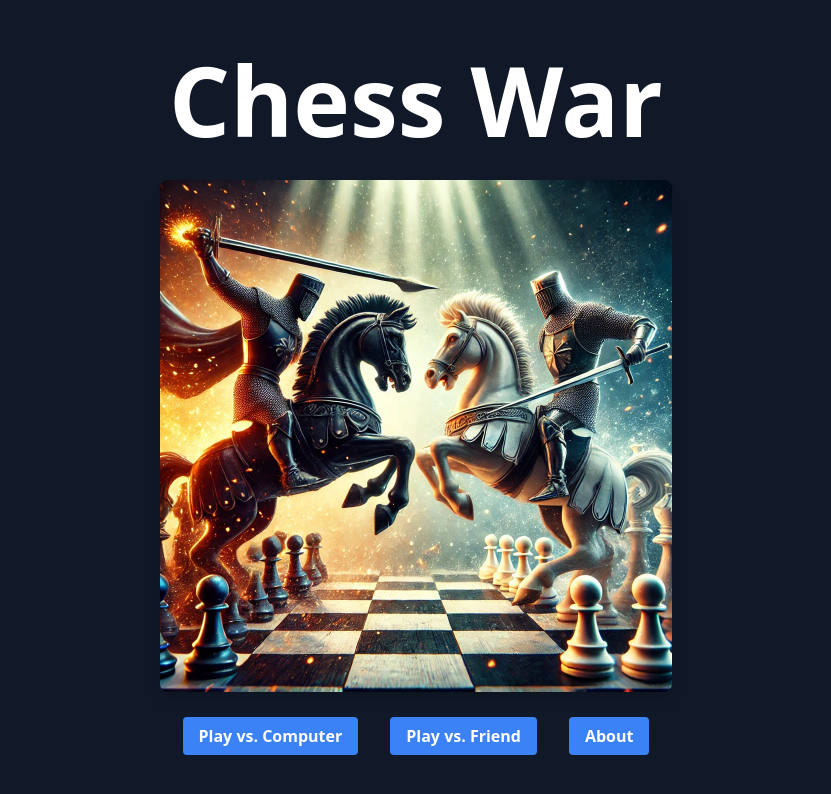
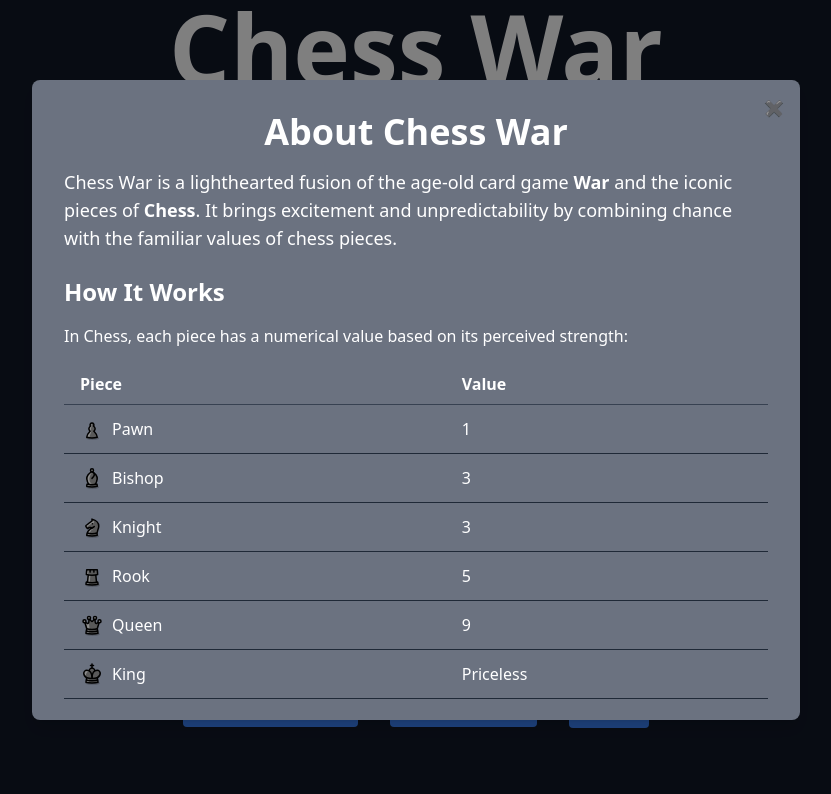
Before and after one commit to jimmacur/chess-war, a Vue app: page / in a window 1280 px wide. Shown: the top 794 px of the page, without its empty margins (224-1055 px from the left). Built offline with nearby package versions, Linux system fonts and the light colour scheme.

Commit message:
refactor: changed the about chess war to be a modal

```diff
--- /dev/null
+++ b/src/components/AboutChessWar.vue
@@ -0,0 +1,159 @@
+<template>
+  <div
+    class="fixed inset-0 bg-black bg-opacity-50 flex items-center justify-center z-50"
+  >
+    <div
+      class="bg-gray-500 text-white p-8 rounded-lg shadow-lg max-w-3xl w-full h-4/5 overflow-y-auto relative"
+    >
+      <!-- Close Button -->
+      <button
+        @click="$emit('close')"
+        class="absolute top-4 right-4 text-gray-400 hover:text-white"
+      >
+        ✖
+      </button>
+
+      <!-- Title -->
+      <h1 class="text-4xl font-bold mb-4 text-center">About Chess War</h1>
+
+      <!-- Description -->
+      <p class="mb-6 text-lg text-left">
+        Chess War is a lighthearted fusion of the age-old card game <strong>War</strong> and the iconic pieces of <strong>Chess</strong>. It brings excitement and unpredictability by combining chance with the familiar values of chess pieces.
+      </p>
+
+      <!-- How It Works Section -->
+      <div class="mb-8">
+        <h2 class="text-2xl font-semibold mb-4">How It Works</h2>
+        <p class="mb-4">
+          In Chess, each piece has a numerical value based on its perceived
+          strength:
+        </p>
+
+        <!-- Chess Pieces Table -->
+        <table class="w-full text-left border-collapse mb-6">
+          <thead>
+            <tr class="border-b border-gray-700">
+              <th class="px-4 py-2">Piece</th>
+              <th class="px-4 py-2">Value</th>
+            </tr>
+          </thead>
+          <tbody>
+            <tr class="border-b border-gray-800">
+              <td class="px-4 py-2 flex items-center">
+                <img
+                  src="/src/assets/pieces/black-pawn.svg"
+                  alt="Black Pawn"
+                  class="inline-block h-8 w-6 mr-2"
+                />
+                Pawn
+              </td>
+              <td class="px-4 py-2">1</td>
+            </tr>
+            <tr class="border-b border-gray-800">
+              <td class="px-4 py-2 flex items-center">
+                <img
+                  src="/src/assets/pieces/black-bishop.svg"
+                  alt="Black Bishop"
+                  class="inline-block h-8 w-6 mr-2"
+                />
+                Bishop
+              </td>
+              <td class="px-4 py-2">3</td>
+            </tr>
+            <tr class="border-b border-gray-800">
+              <td class="px-4 py-2 flex items-center">
+                <img
+                  src="/src/assets/pieces/black-knight.svg"
+                  alt="Black Knight"
+                  class="inline-block h-8 w-6 mr-2"
+                />
+                Knight
+              </td>
+              <td class="px-4 py-2">3</td>
+            </tr>
+            <tr class="border-b border-gray-800">
+              <td class="px-4 py-2 flex items-center">
+                <img
+                  src="/src/assets/pieces/black-rook.svg"
+                  alt="Black Rook"
+                  class="inline-block h-8 w-6 mr-2"
+                />
+                Rook
+              </td>
+              <td class="px-4 py-2">5</td>
+            </tr>
+            <tr class="border-b border-gray-800">
+              <td class="px-4 py-2 flex items-center">
+                <img
+                  src="/src/assets/pieces/black-queen.svg"
+                  alt="Black Queen"
+                  class="inline-block h-8 w-6 mr-2"
+                />
+                Queen
+              </td>
+              <td class="px-4 py-2">9</td>
+            </tr>
+            <tr class="border-b border-gray-800">
+              <td class="px-4 py-2 flex items-center">
+                <img
+                  src="/src/assets/pieces/black-king.svg"
+                  alt="Black King"
+                  class="inline-block h-8 w-6 mr-2"
+                />
+                King
+              </td>
+              <td class="px-4 py-2">Priceless</td>
+            </tr>
+          </tbody>
+        </table>
+      </div>
+
+      <!-- Gameplay Section -->
+      <div class="mb-8">
+        <h2 class="text-2xl font-semibold mb-4">Gameplay</h2>
+        <ul class="list-disc list-inside">
+          <li class="mb-2">
+            On each turn, one piece from each side battles the other.
+          </li>
+          <li class="mb-2">
+            Each piece is assigned a random value ranging from <strong>0</strong> to its normal maximum value. For example, a rook with a value between <strong>0</strong> and <strong>5</strong> could potentially beat a queen with a value between <strong>0</strong> and <strong>9</strong> if the rook's random value is higher. The piece with the higher random value wins, and the winner adds the <strong>maximum values</strong> of both pieces to their score.
+          </li>
+          <li>
+            In case of a tie, the pieces go to the <em>“War Zone”</em>. The winner of the next round collects all the points.
+          </li>
+        </ul>
+      </div>
+
+      <!-- Winning Section -->
+      <div class="mb-8">
+        <h2 class="text-2xl font-semibold mb-4">Winning the Game</h2>
+        <p>
+          The game continues until all pieces have battled. The player with the
+          highest total score at the end wins!
+        </p>
+      </div>
+    </div>
+  </div>
+</template>
+
+<script lang="ts">
+export default {
+  name: "AboutModal",
+};
+</script>
+
+<style scoped>
+/* Ensure scrollbars are styled nicely */
+::-webkit-scrollbar {
+  width: 8px;
+}
+
+::-webkit-scrollbar-thumb {
+  background: #4a5568;
+  border-radius: 4px;
+}
+
+::-webkit-scrollbar-thumb:hover {
+  background: #2d3748;
+}
+</style>
--- a/src/router/index.ts
+++ b/src/router/index.ts
@@ -2,7 +2,6 @@ import { createRouter, createWebHistory } from "vue-router";
 import HomeScreen from "../views/HomeScreen.vue";
 import PlayVsComputer from "../views/PlayVsComputer.vue";
 import PlayVsFriend from "../views/PlayVsFriend.vue";
-import About from "../views/AboutChessWar.vue";
 
 const routes = [
   {
@@ -19,12 +18,7 @@ const routes = [
     path: "/game/friend",
     name: "PlayVsFriend",
     component: PlayVsFriend,
-  },
-  {
-    path: "/about",
-    name: "About",
-    component: About,
-  },
+  }
 ];
 
 const router = createRouter({
--- a/src/views/AboutChessWar.vue
+++ /dev/null
@@ -1,104 +0,0 @@
-<template>
-  <div>
-    <!-- Title -->
-    <h1 class="text-4xl font-bold mb-4 text-center">About Chess War</h1>
-
-    <!-- Description -->
-    <p class="mb-6 text-lg text-center">
-      Chess War is a unique fusion of the age-old card game <strong>War</strong> and the strategic brilliance of <strong>Chess</strong>. It combines the randomness of War with the tactical depth of Chess, creating a game that is both unpredictable and engaging.
-    </p>
-
-    <!-- How It Works Section -->
-    <div class="mb-8">
-      <h2 class="text-2xl font-semibold mb-4">How It Works</h2>
-      <p class="mb-4">In Chess, each piece has a numerical value based on its perceived strength:</p>
-
-      <!-- Chess Pieces Table -->
-      <table class="w-full text-left border-collapse mb-6">
-        <thead>
-          <tr class="border-b border-gray-700">
-            <th class="px-4 py-2">Piece</th>
-            <th class="px-4 py-2">Value</th>
-          </tr>
-        </thead>
-        <tbody>
-          <tr class="border-b border-gray-800">
-            <td class="px-4 py-2">Pawn</td>
-            <td class="px-4 py-2">1</td>
-          </tr>
-          <tr class="border-b border-gray-800">
-            <td class="px-4 py-2">Knight</td>
-            <td class="px-4 py-2">3</td>
-          </tr>
-          <tr class="border-b border-gray-800">
-            <td class="px-4 py-2">Bishop</td>
-            <td class="px-4 py-2">3</td>
-          </tr>
-          <tr class="border-b border-gray-800">
-            <td class="px-4 py-2">Rook</td>
-            <td class="px-4 py-2">5</td>
-          </tr>
-          <tr class="border-b border-gray-800">
-            <td class="px-4 py-2">Queen</td>
-            <td class="px-4 py-2">9</td>
-          </tr>
-          <tr>
-            <td class="px-4 py-2">King</td>
-            <td class="px-4 py-2">Priceless</td>
-          </tr>
-        </tbody>
-      </table>
-
-      <p class="mb-4">
-        At the beginning of the game, the pieces of each side are shuffled, and each piece is assigned a <strong>random value</strong> between 0 and its maximum value.
-      </p>
-
-      <div class="p-4 bg-gray-800 rounded mb-6">
-        <p class="text-sm">
-          <strong>Example:</strong> A Bishop, with a maximum value of 3, could be assigned a random value of 0, 1, 2, or 3 for that round.
-        </p>
-      </div>
-    </div>
-
-    <!-- Gameplay Section -->
-    <div class="mb-8">
-      <h2 class="text-2xl font-semibold mb-4">Gameplay</h2>
-      <ul class="list-disc list-inside">
-        <li class="mb-2">
-          On each turn, one piece from each side battles the other.
-        </li>
-        <li class="mb-2">
-          The piece with the highest assigned value wins, and the winner adds the <strong>maximum values</strong> of both pieces to their score.
-        </li>
-        <li>
-          In case of a tie, the pieces go to the <em>“War Zone”</em>. The winner of the next round collects all the points.
-        </li>
-      </ul>
-
-      <div class="p-4 bg-gray-800 rounded mt-4">
-        <p class="text-sm">
-          <strong>Example:</strong> If a Rook (value: 5) beats a Queen (value: 9), the winner scores 14 points. If two Pawns tie with values of 1, they go to the War Zone.
-        </p>
-      </div>
-    </div>
-
-    <!-- Winning the Game Section -->
-    <div>
-      <h2 class="text-2xl font-semibold mb-4">Winning the Game</h2>
-      <p>The game continues until all pieces have battled. The player with the highest total score at the end wins!</p>
-    </div>
-
-    <!-- Back Button -->
-    <div class="text-center mt-8">
-      <router-link to="/" class="btn">
-        Back
-      </router-link>
-    </div>
-  </div>
-</template>
-
-<script lang="ts">
-export default {
-  name: "About",
-};
-</script>
--- a/src/views/HomeScreen.vue
+++ b/src/views/HomeScreen.vue
@@ -1,6 +1,6 @@
 <template>
   <div
-    class="flex flex-col items-center justify-center min-h-screen bg-gray-900 text-white"
+    class="flex flex-col items-center justify-center"
   >
     <!-- Title -->
     <h1 class="text-8xl font-bold mb-8">Chess War</h1>
@@ -18,13 +18,26 @@
     <div>
       <router-link to="/game/computer" class="btn">Play vs. Computer</router-link>
       <router-link to="/game/friend" class="btn">Play vs. Friend</router-link>
-      <router-link to="/about" class="btn">About</router-link>
+      <button @click="showModal = true" class="btn">About</button>
     </div>
+
+    <!-- Modal -->
+    <about-modal></about-modal>
   </div>
 </template>
 
 <script lang="ts">
+import AboutModal from "../components/AboutChessWar.vue";
+
 export default {
   name: "HomeScreen",
+  components: {
+    AboutModal,
+  },
+  data() {
+    return {
+      showModal: false,
+    };
+  },
 };
 </script>
```
